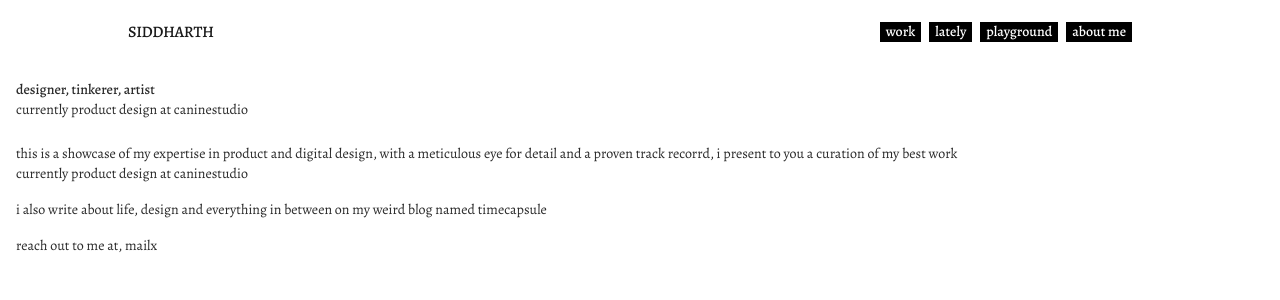
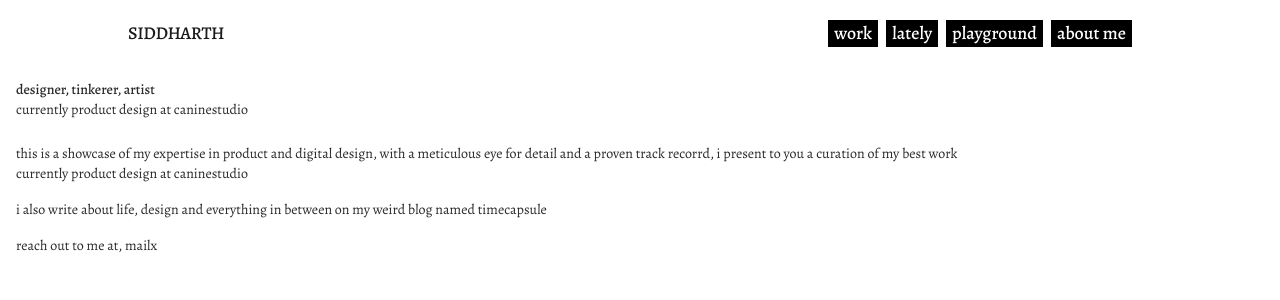
Before and after one commit to sidxcode/personal_playground, a Next.js app: page / in a window 1280 px wide. Shown: the top 300 px of the page. Built offline with nearby package versions, Linux system fonts and the light colour scheme; a web font is replaced by a local one.

Commit message:
font size change

```diff
--- a/components/NavTabs.tsx
+++ b/components/NavTabs.tsx
@@ -14,13 +14,13 @@ export default function NavTabs() {
         <div className="w-full text-center md:w-auto md:text-left">
           <Link
             href="/"
-            className="font-[var(--font-geist-sans)] text-base font-medium tracking-tight hover:opacity-70"
+            className="font-[var(--font-geist-sans)] text-[18px] font-medium tracking-tight hover:opacity-70"
           >
             SIDDHARTH
           </Link>
         </div>
         <div className="w-full md:w-auto">
-          <ul className="flex flex-row items-center justify-between gap-2 px-5 text-sm font-medium md:justify-end">
+          <ul className="flex flex-row items-center justify-between gap-2 px-5 text-[18px] font-medium md:justify-end">
             {tabs.map((tab) => (
               <li key={tab.href}>
                 <Link
```
